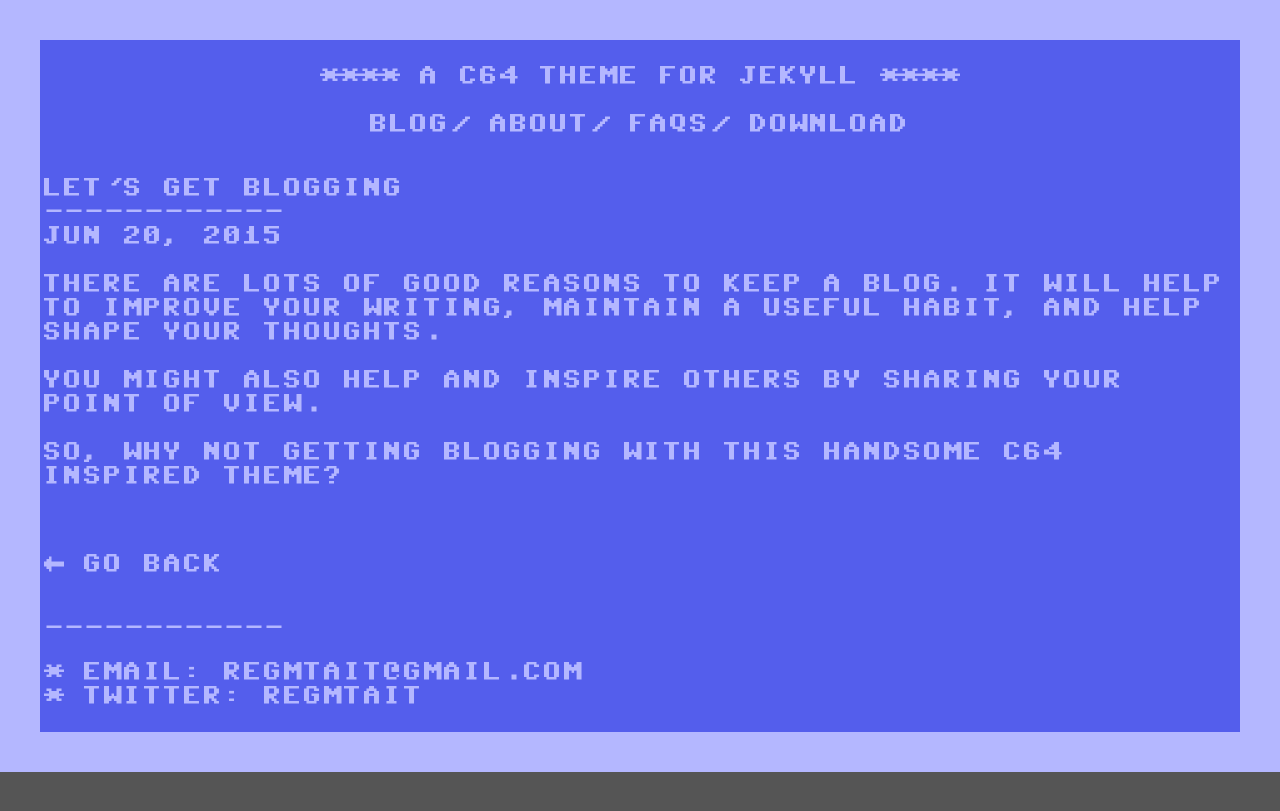
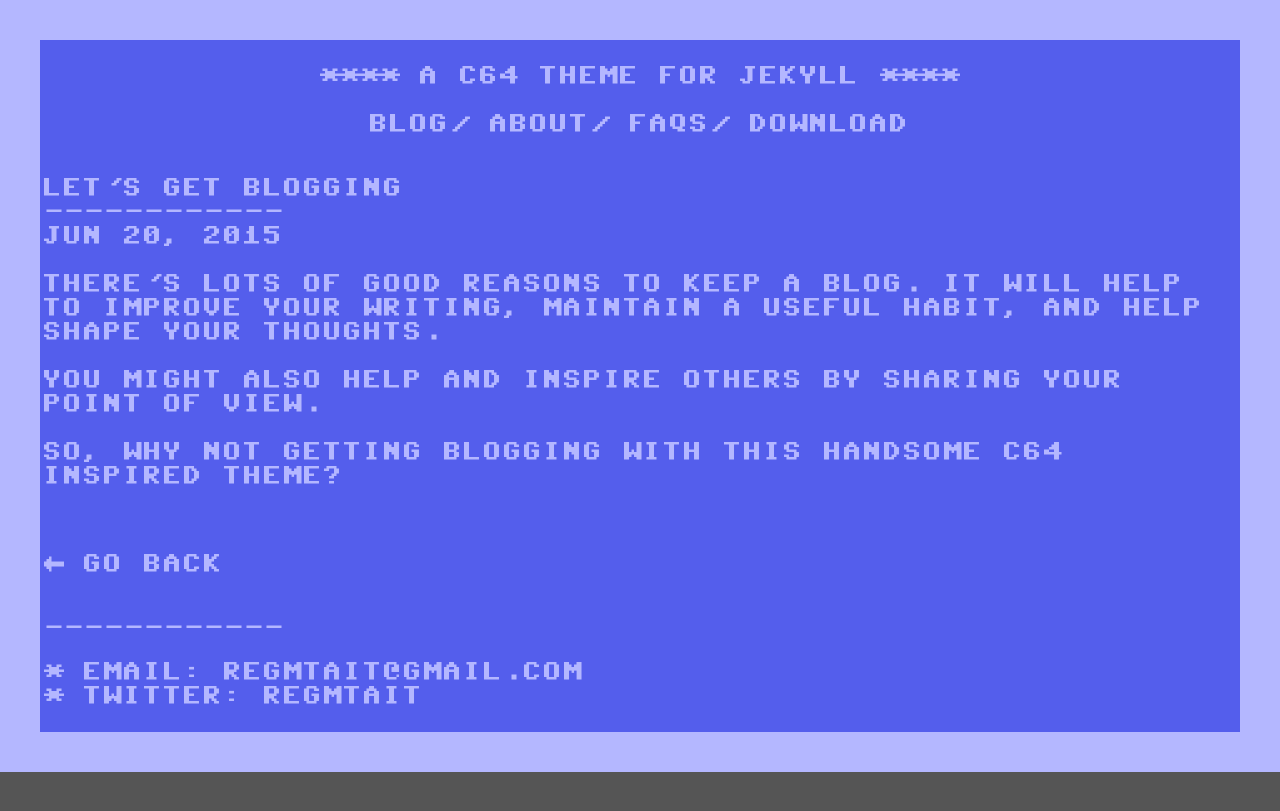
Before and after one commit to regmtait/c64jekyll, a Jekyll site: the page built from _posts/2015-06-20-lets-get-blogging.markdown, in a window 1280 px wide. Shown: the top 811 px of the page. Built offline with Jekyll 4.4.1, drawn with Linux system fonts in a browser that asks for light colours.

```diff
--- a/_config.yml
+++ b/_config.yml
@@ -9,3 +9,6 @@ github_username:  regmtait
 
 # Build settings
 markdown: kramdown
+
+kramdown:
+    smart_quotes: ["apos", "apos", "quot", "quot"] # Turn off smart quotes
--- a/_posts/2015-06-20-lets-get-blogging.markdown
+++ b/_posts/2015-06-20-lets-get-blogging.markdown
@@ -5,7 +5,7 @@ date:   2015-06-20 16:00:00
 categories: blog theme
 ---
 
-There are lots of good reasons to keep a blog. It will help to improve your writing, maintain a useful habit, and help shape your thoughts.
+There's lots of good reasons to keep a blog. It will help to improve your writing, maintain a useful habit, and help shape your thoughts.
 
 You might also help and inspire others by sharing your point of view.
 
```
Also changed, not shown: 1 other file.
